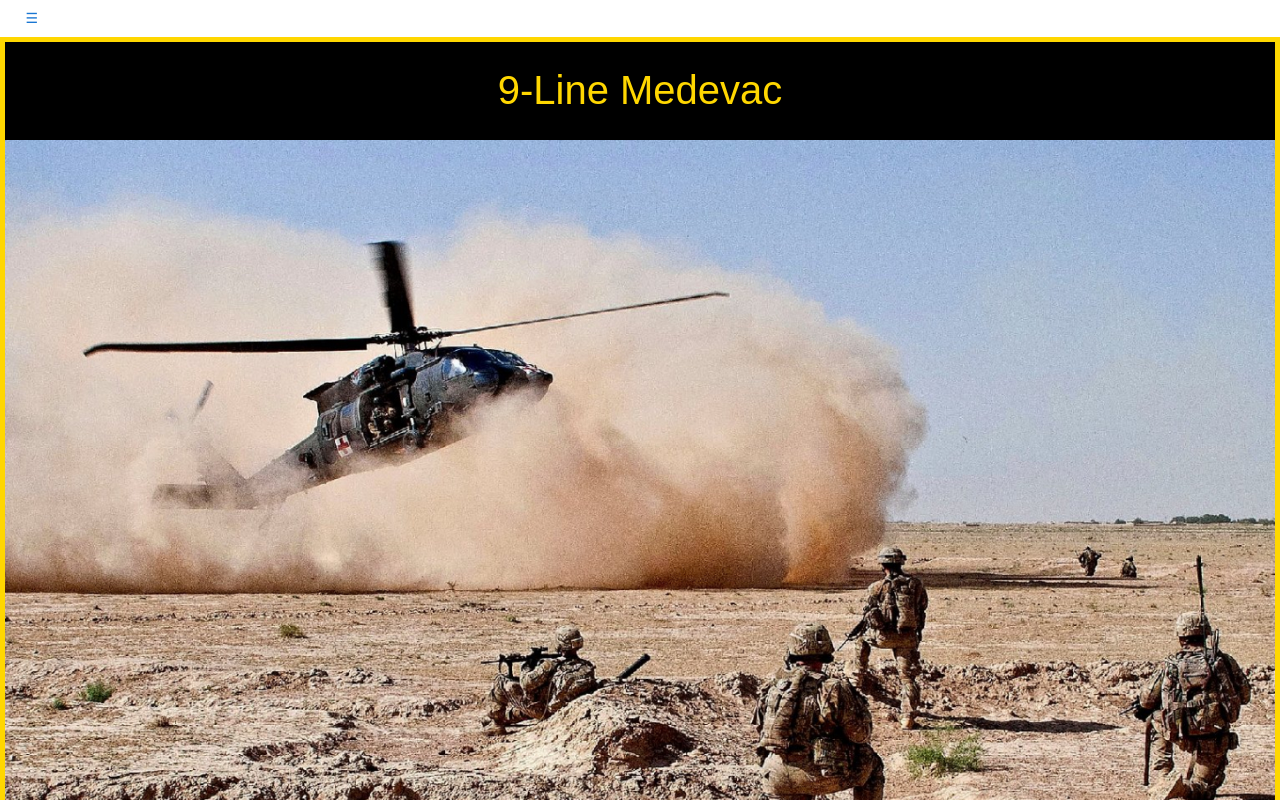
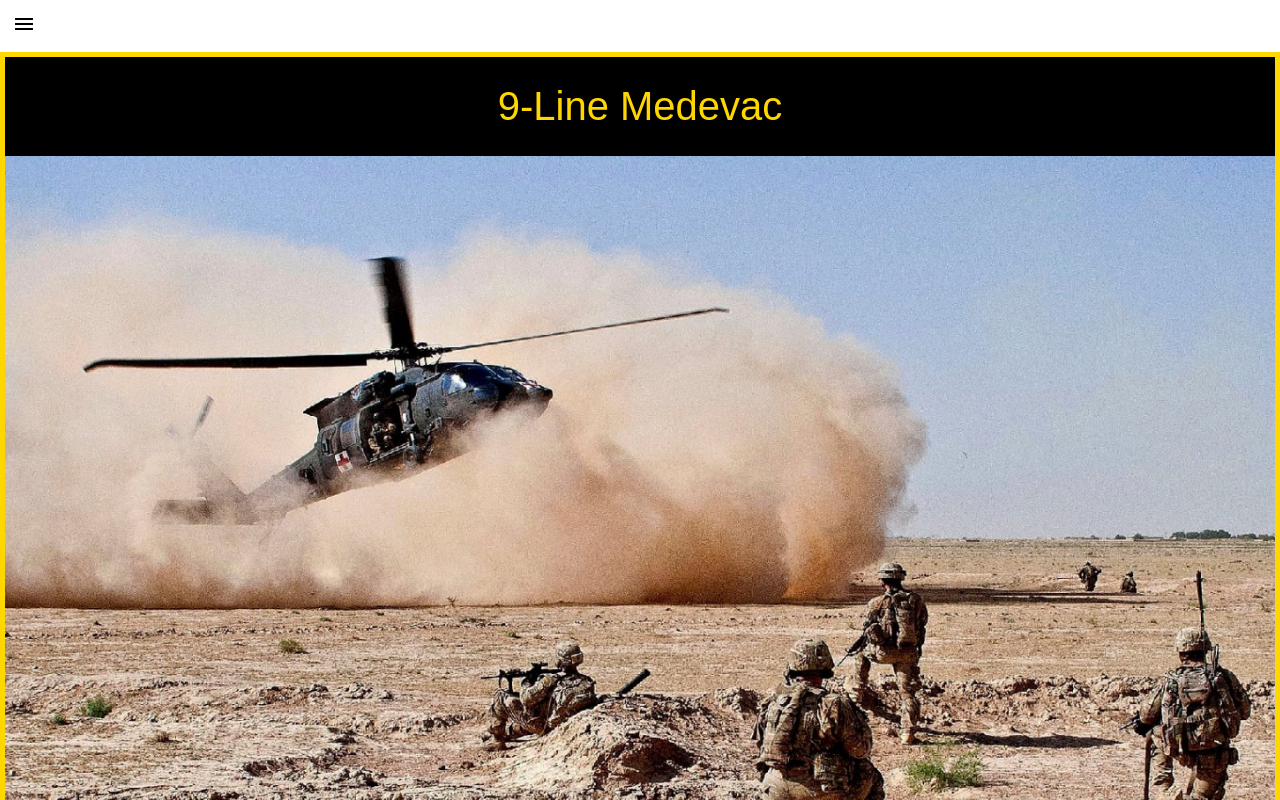
Before and after one commit to Team-Be-Spicy/9Line, a React (Create React App) app in the folder src/frontend/: page / in a window 1280 px wide. Shown: the top 800 px of the page. Built offline with nearby package versions, Linux system fonts and the light colour scheme.

Commit message:
Refactored navigation drawer

```diff
--- a/elasticbeanstalk/docker-compose.yaml
+++ b/elasticbeanstalk/docker-compose.yaml
@@ -6,11 +6,6 @@ services:
       - "80:8080"
     restart: "always"
     environment:
-#      PASSWORD: ${ADMIN}
-#      STRIPE: ${STRIPE}
-#      JWT: ${JWT_SECRET}
-#      AWSKEY: ${AWS_KEY}
-#      AWSSECRET: ${AWS_SECRET}
       SPRING_DATASOURCE_URL: ${DB_URL}
       SPRING_DATASOURCE_USERNAME: ${DB_USERNAME}
       SPRING_DATASOURCE_PASSWORD: ${DB_PASSWORD}
--- a/src/frontend/src/App.js
+++ b/src/frontend/src/App.js
@@ -11,23 +11,16 @@ import List from '@mui/material/List';
 import Divider from '@mui/material/Divider';
 import ListItem from '@mui/material/ListItem';
 import Dispatcher from "./route/Dispatcher";
+import MenuIcon from '@mui/icons-material/Menu';
 
 const App = () => {
-    const [isDrawerOpen, setIsDrawerOpen] = useState({left: false});
+    const [isDrawerOpen, setIsDrawerOpen] = useState(false);
 
-    const toggleDrawer = (anchor, open) => (event) => {
-        if (event.type === 'keydown' && (event.key === 'Tab' || event.key === 'Shift')) {
-            return;
-        }
-        setIsDrawerOpen({...isDrawerOpen, [anchor]: open});
-    };
-
-    const list = (anchor) => (
+    const list = () => (
         <Box
-            sx={{width: anchor === 'top' || anchor === 'bottom' ? 'auto' : 250}}
+            sx={{width: 250}}
             role="presentation"
-            onClick={toggleDrawer(anchor, false)}
-            onKeyDown={toggleDrawer(anchor, false)}
+            onClick={()=>setIsDrawerOpen(false)}
         >
             <List>
                 <ListItem>
@@ -55,7 +48,6 @@ const App = () => {
                         style={{textDecoration: 'none'}}
                     >Dispatcher Page</Link>
                 </ListItem>
-
             </List>
             <Divider/>
         </Box>
@@ -63,18 +55,15 @@ const App = () => {
 
     return (
         <div>
-            {['\u2630'].map((anchor) => (
-                <React.Fragment key={anchor}>
-                    <Button onClick={toggleDrawer(anchor, true)}>{anchor}</Button>
+                <div>
+                    <MenuIcon sx={{cursor: 'pointer', margin: '12px'}} onClick={()=>setIsDrawerOpen(true)}>Test</MenuIcon>
                     <Drawer
-                        anchor={anchor}
-                        open={isDrawerOpen[anchor]}
-                        onClose={toggleDrawer(anchor, false)}
-                    >
-                        {list(anchor)}
+                        anchor='left'
+                        open={isDrawerOpen}
+                        onClose={()=>setIsDrawerOpen(false)}>
+                        {list()}
                     </Drawer>
-                </React.Fragment>
-            ))}
+                </div>
 
             <Routes>
                 <Route path="/" element={<WelcomePage />} />
--- a/src/frontend/src/index.js
+++ b/src/frontend/src/index.js
@@ -1,14 +1,14 @@
 import React from 'react';
 import ReactDOM from 'react-dom';
-import { BrowserRouter } from "react-router-dom";
+import {HashRouter} from "react-router-dom";
 import './index.css';
 import App from './App';
 
 ReactDOM.render(
     <React.StrictMode>
-        <BrowserRouter>
+        <HashRouter>
             <App />
-        </BrowserRouter>
+        </HashRouter>
     </React.StrictMode>,
     document.getElementById('root')
 );
```
Also changed, not shown: 2 other files (tests, documents, lock files or other folders).
